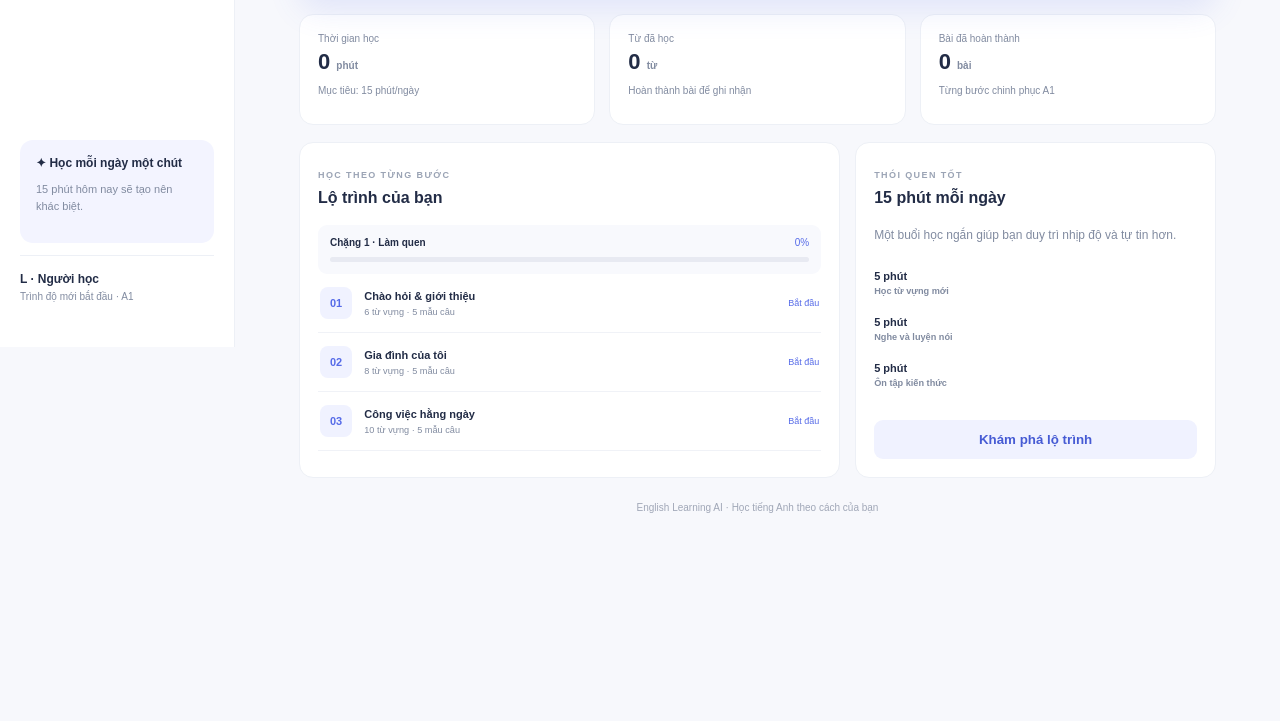
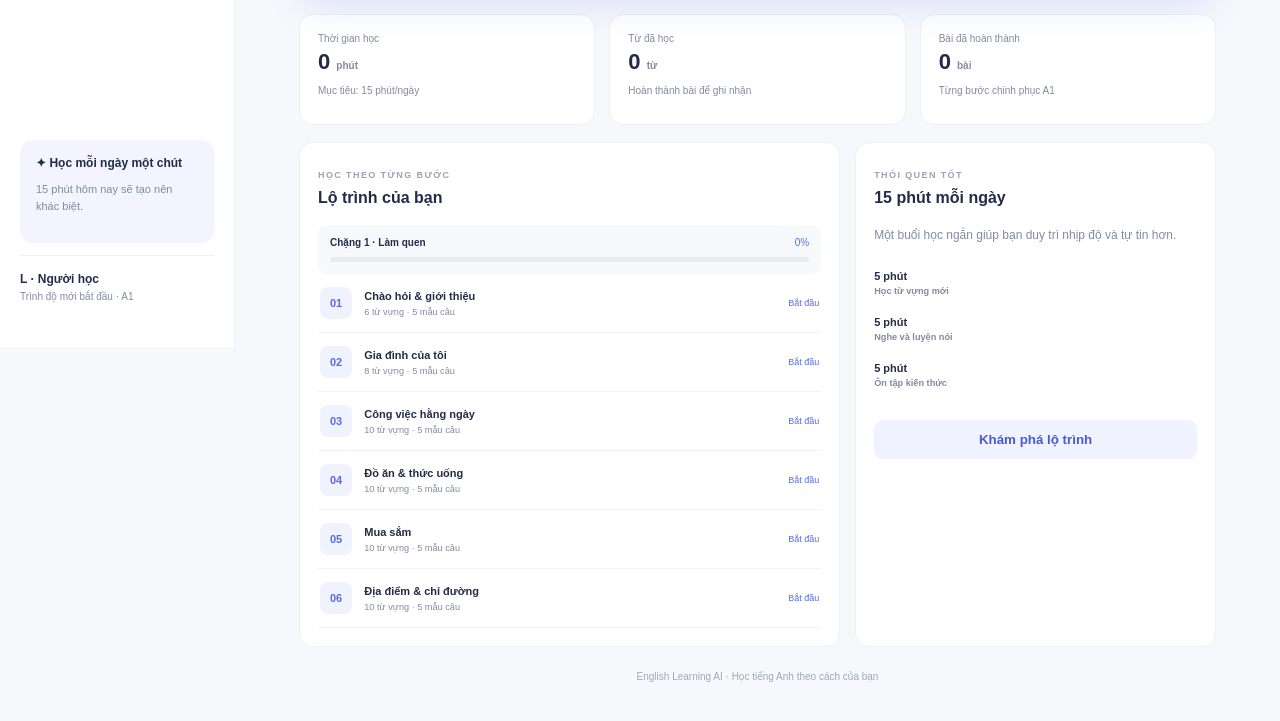
Before and after one commit to Longmmo95/English-Learning-AI, a plain HTML site: page index.html in a window 1280 px wide. Shown: the part 453-1174 px from the top of the page. Before the commit the page ends 1028 px from the top, so only its background shows below. Drawn offline with Linux system fonts and the light colour scheme.

Commit message:
Show all six A1 lessons on the dashboard

```diff
--- a/index.html
+++ b/index.html
@@ -35,6 +35,9 @@
 <div class="lesson" data-lesson-id="greetings"><b>01</b><span>Chào hỏi & giới thiệu<small>6 từ vựng · 5 mẫu câu</small></span><em>Bắt đầu</em></div>
 <div class="lesson" data-lesson-id="family"><b>02</b><span>Gia đình của tôi<small>8 từ vựng · 5 mẫu câu</small></span><em>Bắt đầu</em></div>
 <div class="lesson" data-lesson-id="daily-routine"><b>03</b><span>Công việc hằng ngày<small>10 từ vựng · 5 mẫu câu</small></span><em>Bắt đầu</em></div>
+<div class="lesson" data-lesson-id="food-drinks"><b>04</b><span>Đồ ăn & thức uống<small>10 từ vựng · 5 mẫu câu</small></span><em>Bắt đầu</em></div>
+<div class="lesson" data-lesson-id="shopping"><b>05</b><span>Mua sắm<small>10 từ vựng · 5 mẫu câu</small></span><em>Bắt đầu</em></div>
+<div class="lesson" data-lesson-id="places-directions"><b>06</b><span>Địa điểm & chỉ đường<small>10 từ vựng · 5 mẫu câu</small></span><em>Bắt đầu</em></div>
 </section>
 <section class="panel"><p class="eyebrow">THÓI QUEN TỐT</p><h3>15 phút mỗi ngày</h3><p class="muted">Một buổi học ngắn giúp bạn duy trì nhịp độ và tự tin hơn.</p>
 <ul class="routine"><li><b>5 phút</b><small>Học từ vựng mới</small></li><li><b>5 phút</b><small>Nghe và luyện nói</small></li><li><b>5 phút</b><small>Ôn tập kiến thức</small></li></ul><button class="secondary" data-view="path">Khám phá lộ trình</button>
```
